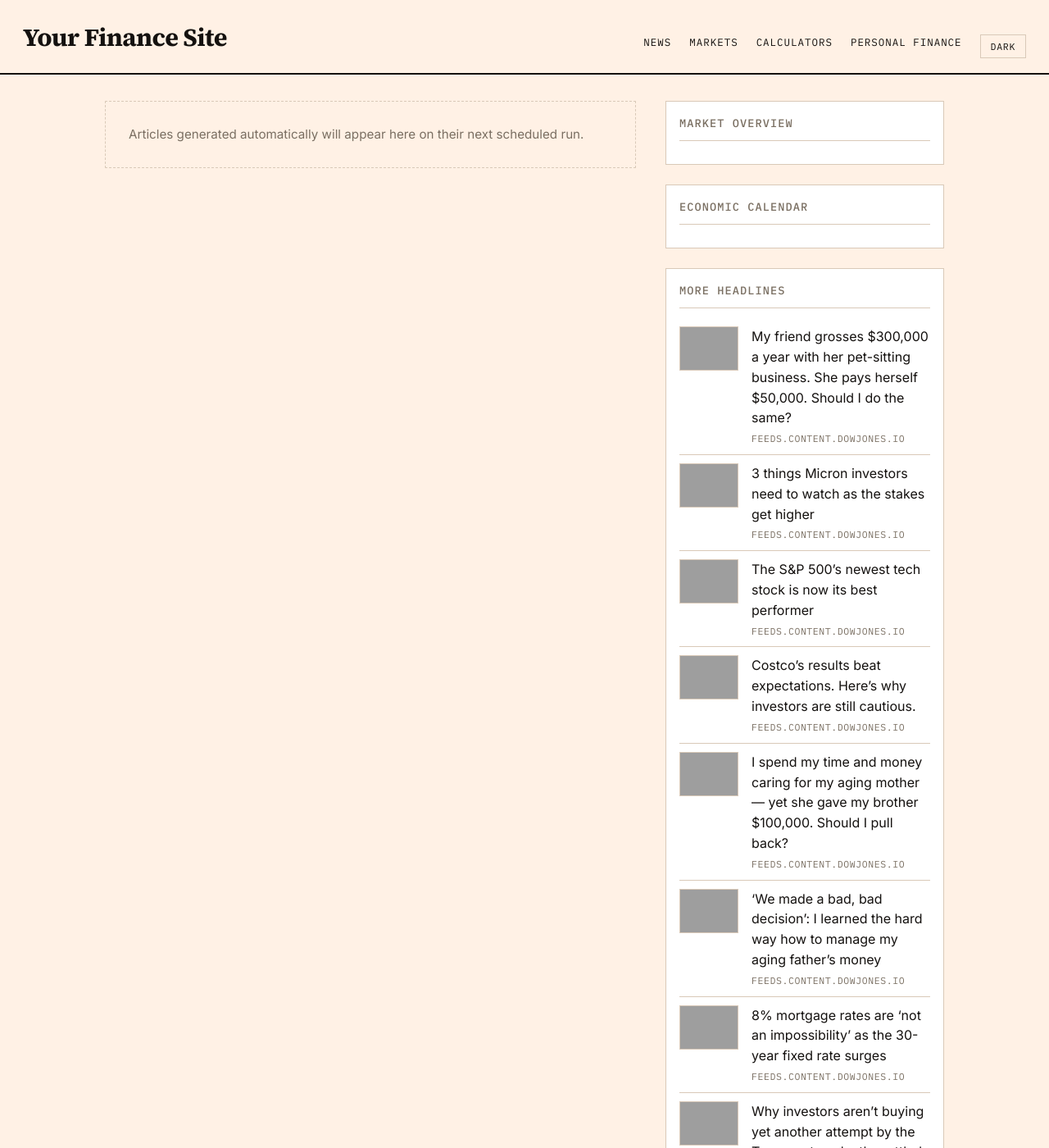
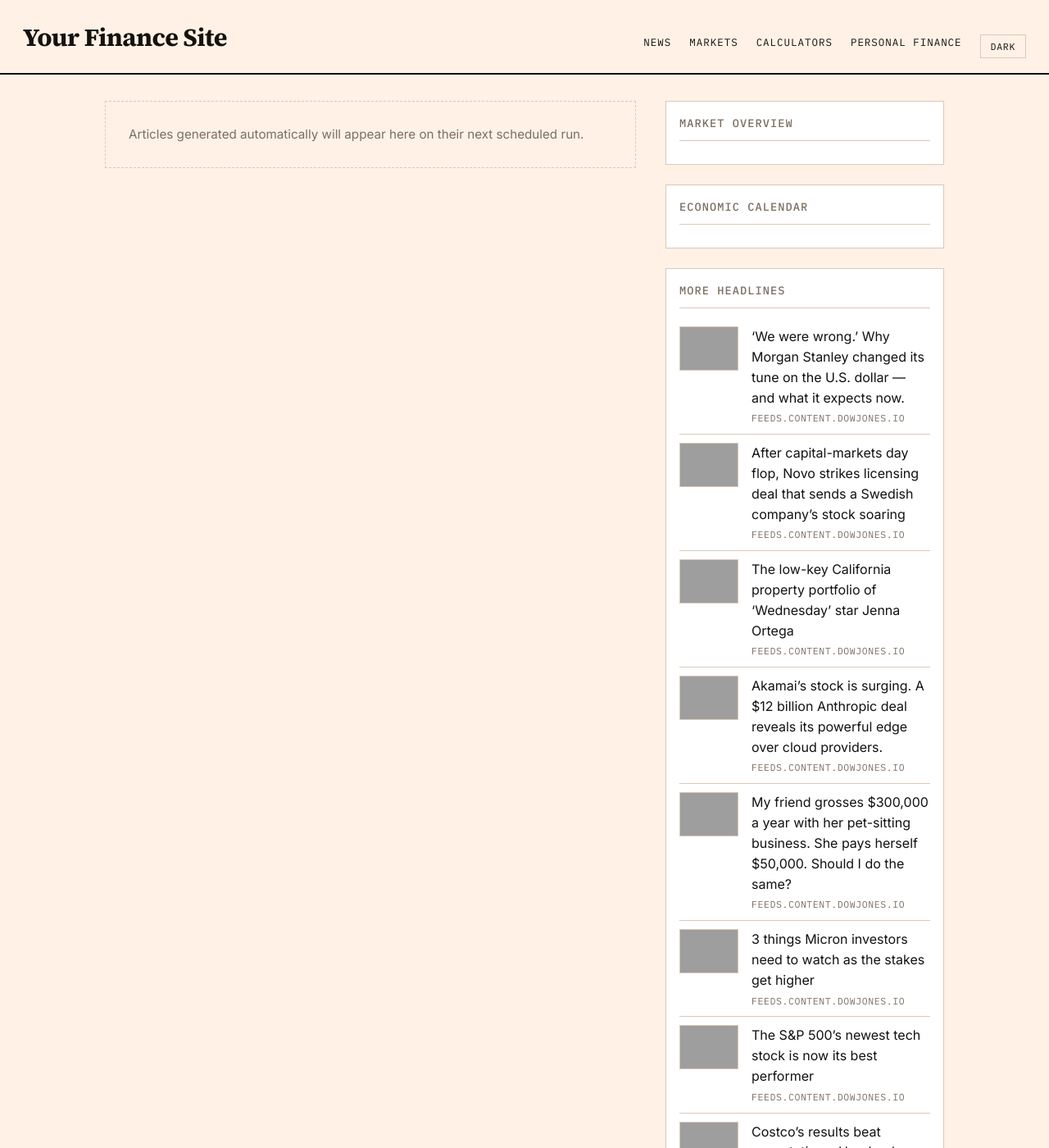
Before and after one commit to GlobTechCo/globtechco.github.io, a Jekyll site: the page built from index.html, in a window 1280 px wide and 1400 px high, cut to the strip 0-1400 px from the top of the window. Shown: the whole strip at 82% size. Built offline with Jekyll 4.4.1, drawn with Linux system fonts in a browser that asks for light colours; a script that is not in the unit is left out; the list of posts is cut into pages by our own code; some of the changed text lies outside the part shown; grey boxes are pictures that could not be loaded.

Commit message:
Auto-content update 2026-09-25

```diff
--- a/_data/aggregator.yml
+++ b/_data/aggregator.yml
@@ -1,3 +1,23 @@
+- title: "\u2018We were wrong.\u2019 Why Morgan Stanley changed its tune on the U.S. dollar \u2014 and what it expects now."
+  link: "https://www.marketwatch.com/story/we-were-wrong-why-morgan-stanley-changed-its-tune-on-the-u-s-dollar-and-what-it-expects-now-7826fb96?mod=mw_rss_topstories"
+  source: "feeds.content.dowjones.io"
+  pubdate: "Fri, 25 Sep 2026 10:46:00 GMT"
+  image: "https://images.mktw.net/im-36015527"
+- title: "After capital-markets day flop, Novo strikes licensing deal that sends a Swedish company\u2019s stock soaring"
+  link: "https://www.marketwatch.com/story/after-capital-markets-day-flop-novo-strikes-licensing-deal-that-sends-a-swedish-companys-stock-soaring-f3c99cbe?mod=mw_rss_topstories"
+  source: "feeds.content.dowjones.io"
+  pubdate: "Fri, 25 Sep 2026 09:11:00 GMT"
+  image: "https://images.mktw.net/im-97624387"
+- title: "The low-key California property portfolio of \u2018Wednesday\u2019 star Jenna Ortega"
+  link: "https://www.marketwatch.com/story/the-low-key-california-property-portfolio-of-wednesday-star-jenna-ortega-1e0c80cb?mod=mw_rss_topstories"
+  source: "feeds.content.dowjones.io"
+  pubdate: "Fri, 25 Sep 2026 09:01:00 GMT"
+  image: "https://images.mktw.net/im-79205630"
+- title: "Akamai\u2019s stock is surging. A $12 billion Anthropic deal reveals its powerful edge over cloud providers."
+  link: "https://www.marketwatch.com/story/akamai-stock-is-surging-a-12-billion-anthropic-deal-reveals-its-powerful-edge-over-cloud-providers-0b60ca6d?mod=mw_rss_topstories"
+  source: "feeds.content.dowjones.io"
+  pubdate: "Fri, 25 Sep 2026 08:42:00 GMT"
+  image: "https://images.mktw.net/im-63131557"
 - title: "My friend grosses $300,000 a year with her pet-sitting business. She pays herself $50,000. Should I do the same?"
   link: "https://www.marketwatch.com/story/my-friend-grosses-300-000-a-year-with-her-pet-sitting-business-she-pays-herself-50-000-should-i-do-the-same-8ab5cba3?mod=mw_rss_topstories"
   source: "feeds.content.dowjones.io"
@@ -28,23 +48,3 @@
   source: "feeds.content.dowjones.io"
   pubdate: "Thu, 24 Sep 2026 23:00:00 GMT"
   image: "https://images.mktw.net/im-75524086"
-- title: "8% mortgage rates are \u2018not an impossibility\u2019 as the 30-year fixed rate surges"
-  link: "https://www.marketwatch.com/story/8-mortgage-rates-are-not-an-impossibility-as-the-30-year-fixed-rate-surges-aa202464?mod=mw_rss_topstories"
-  source: "feeds.content.dowjones.io"
-  pubdate: "Thu, 24 Sep 2026 22:03:00 GMT"
-  image: "https://images.mktw.net/im-48364873"
-- title: "Why investors aren\u2019t buying yet another attempt by the Treasury to calm the rattled bond market"
-  link: "https://www.marketwatch.com/story/why-investors-arent-buying-yet-another-attempt-by-the-treasury-to-calm-the-rattled-bond-market-b168cac3?mod=mw_rss_topstories"
-  source: "feeds.content.dowjones.io"
-  pubdate: "Thu, 24 Sep 2026 21:23:00 GMT"
-  image: "https://images.mktw.net/im-28958175"
-- title: "Here\u2019s how to position your portfolio for the next AI wave, according to Morgan Stanley"
-  link: "https://www.marketwatch.com/story/heres-how-to-position-your-portfolio-for-the-next-ai-wave-according-to-morgan-stanley-ac8f8a4a?mod=mw_rss_topstories"
-  source: "feeds.content.dowjones.io"
-  pubdate: "Thu, 24 Sep 2026 20:50:00 GMT"
-  image: "https://images.mktw.net/im-10451752"
-- title: "Stop trying to beat the market: Even the richest Americans can\u2019t do it consistently"
-  link: "https://www.marketwatch.com/story/stop-trying-to-beat-the-market-even-the-richest-americans-cant-do-it-consistently-4560e275?mod=mw_rss_topstories"
-  source: "feeds.content.dowjones.io"
-  pubdate: "Thu, 24 Sep 2026 20:20:00 GMT"
-  image: "https://images.mktw.net/im-09710041"
```
